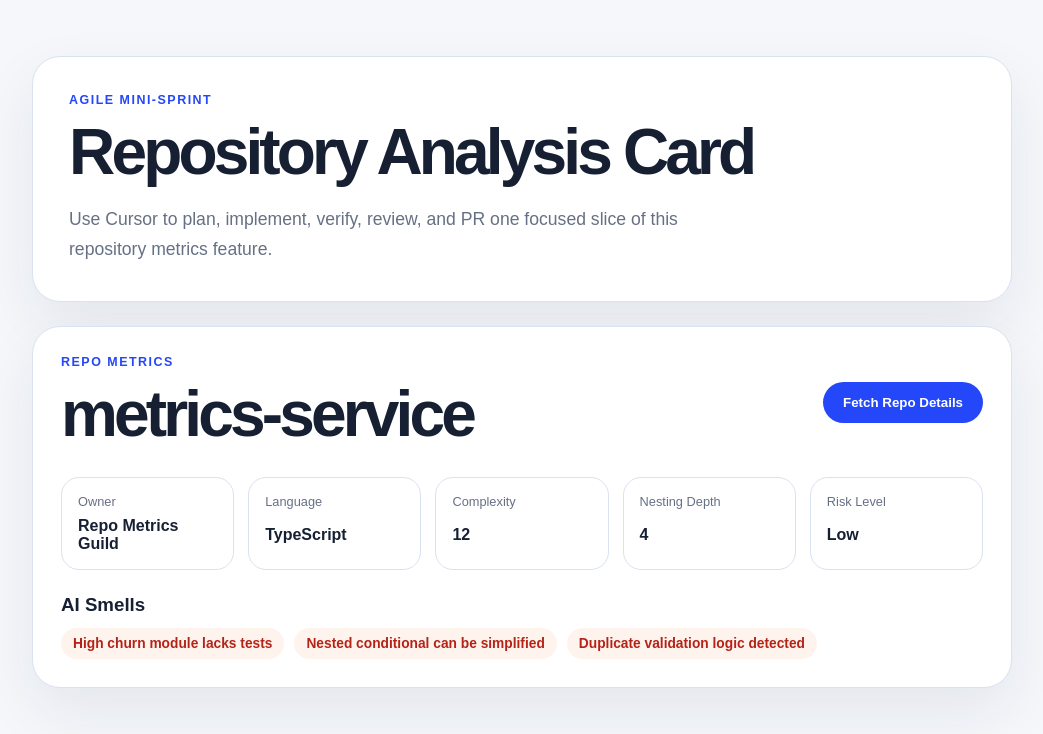
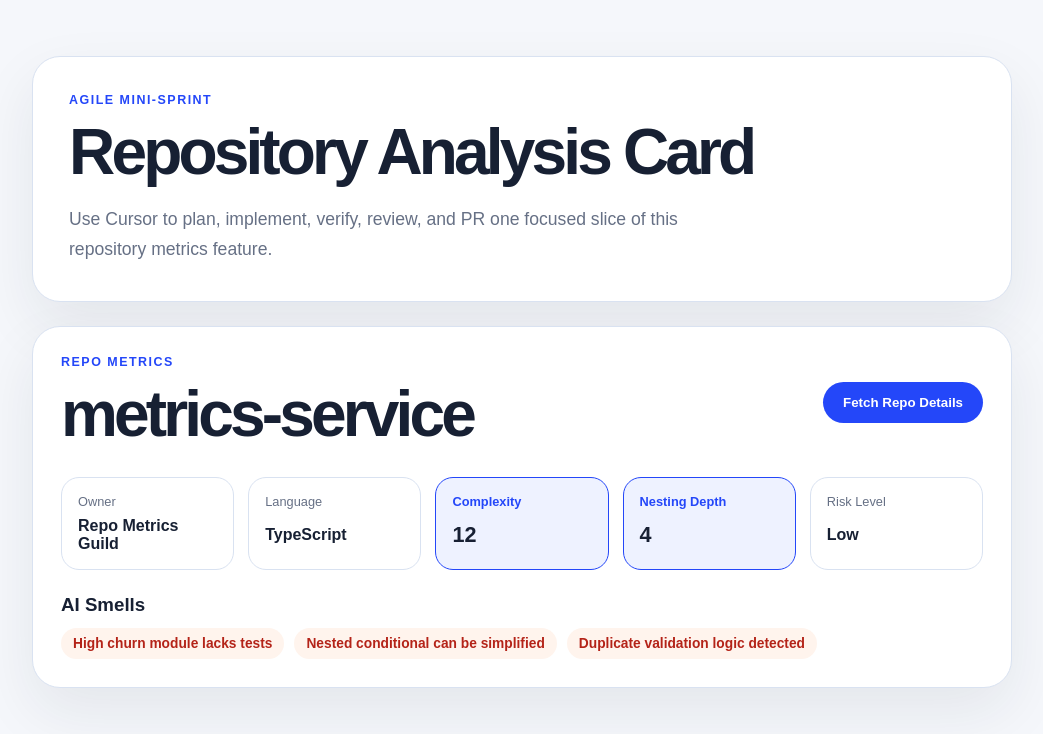
Before and after one commit to scottyUX/repo-analysis-sprint, a Next.js app: page / in a window 1280 px wide. Both pictures are taken after a click on the button "Fetch Repo Details". Shown: the top 734 px of the page, without its empty margins (118-1161 px from the left). Built offline with nearby package versions, Linux system fonts and the light colour scheme.

Commit message:
Added Complexity and Nesting Depth metric tiles with primary styling

```diff
--- a/src/components/repo-analysis-dashboard.tsx
+++ b/src/components/repo-analysis-dashboard.tsx
@@ -1,6 +1,6 @@
 "use client";
 
-import { useState, type ReactNode } from "react";
+import { useState, type CSSProperties, type ReactNode } from "react";
 import type { RepositoryAnalysisDetails } from "@/lib/repo-analysis.types";
 import {
   calculateRiskLevel,
@@ -33,6 +33,22 @@ function renderAiSmellBadges(smells: string[]): ReactNode {
     </span>
   ));
 }
+
+/** Primary blue emphasis for risk-driver metric tiles (Complexity, Nesting Depth). */
+const primaryMetricTileStyle: CSSProperties = {
+  border: "1px solid var(--primary)",
+  background: "#eef2ff",
+};
+
+const primaryMetricLabelStyle: CSSProperties = {
+  color: "var(--primary)",
+  fontWeight: 700,
+};
+
+const primaryMetricValueStyle: CSSProperties = {
+  fontSize: "1.35rem",
+  fontWeight: 800,
+};
 
 export function RepoAnalysisDashboard() {
   const [repoDetails, setRepoDetails] =
@@ -103,13 +119,27 @@ export function RepoAnalysisDashboard() {
               <span className="metric-label">Language</span>
               <strong>{repoDetails.primaryLanguage}</strong>
             </div>
-            <div>
-              <span className="metric-label">Complexity</span>
-              <strong>{repoDetails.astMetrics.cyclomaticComplexity}</strong>
+            <div
+              style={primaryMetricTileStyle}
+              aria-label={`Complexity: ${repoDetails.astMetrics.cyclomaticComplexity}`}
+            >
+              <span className="metric-label" style={primaryMetricLabelStyle}>
+                Complexity
+              </span>
+              <strong style={primaryMetricValueStyle}>
+                {repoDetails.astMetrics.cyclomaticComplexity}
+              </strong>
             </div>
-            <div>
-              <span className="metric-label">Nesting Depth</span>
-              <strong>{repoDetails.astMetrics.maxNestingDepth}</strong>
+            <div
+              style={primaryMetricTileStyle}
+              aria-label={`Nesting Depth: ${repoDetails.astMetrics.maxNestingDepth}`}
+            >
+              <span className="metric-label" style={primaryMetricLabelStyle}>
+                Nesting Depth
+              </span>
+              <strong style={primaryMetricValueStyle}>
+                {repoDetails.astMetrics.maxNestingDepth}
+              </strong>
             </div>
             <div>
               <span className="metric-label">Risk Level</span>
```
